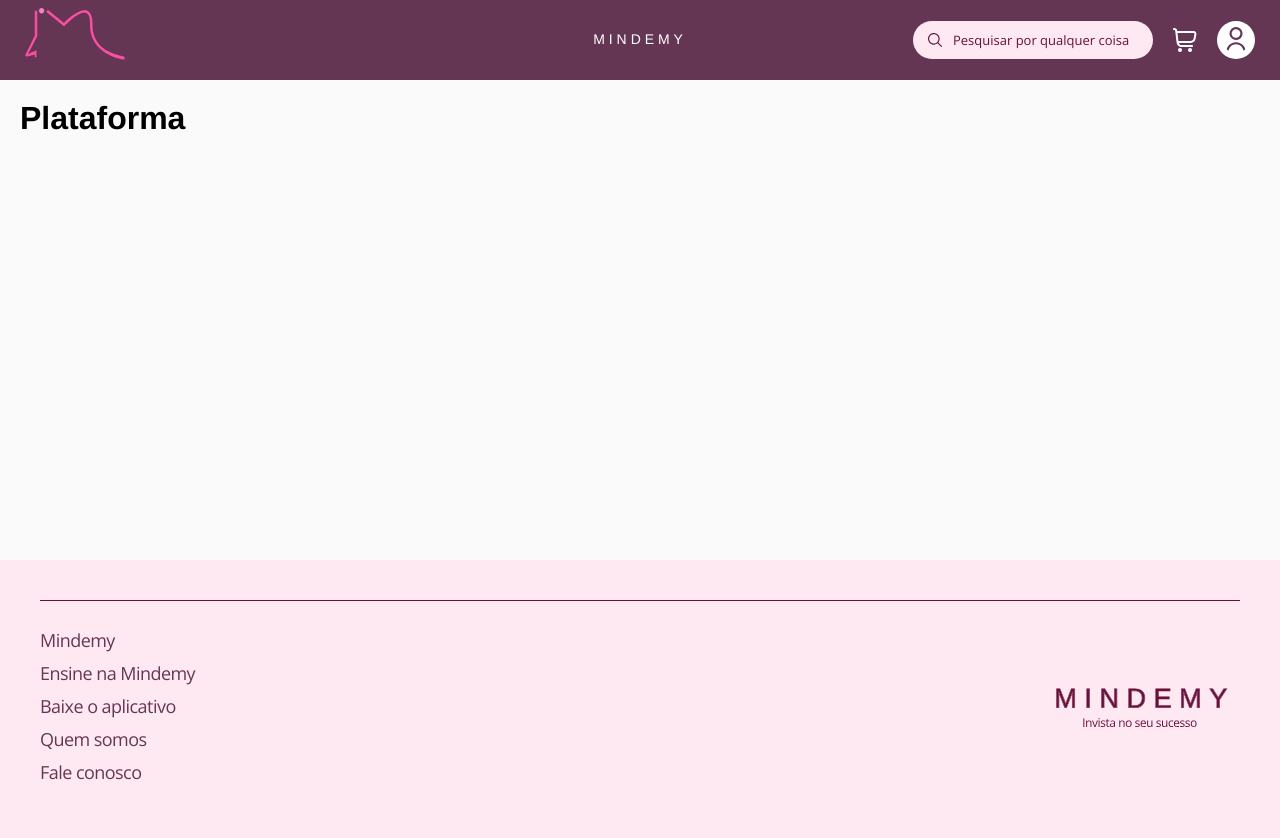
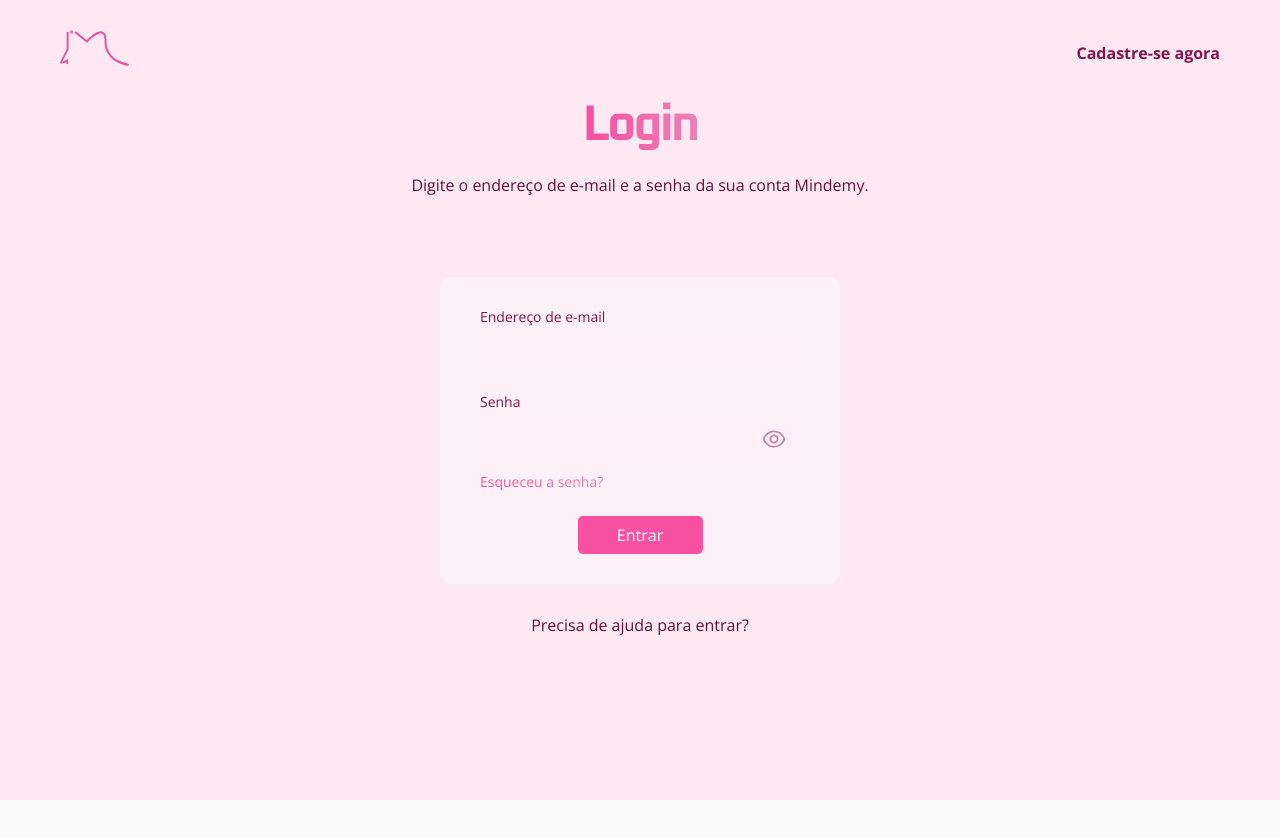
Before and after one commit to lidiojr0/rota-trainee-frontend, a React (Create React App) app: page /login in a window 1280 px wide. Shown: the top 838 px of the page. After the commit the page ends 800 px from the top, so only its background shows below. Built offline with nearby package versions, Linux system fonts and the light colour scheme; the HTML template or start-up script is replaced by a standard one.

Commit message:
feat: implementa fluxo de autenticacao com transicoes de login, cadastro e recuperacao de senha

```diff
--- a/package.json
+++ b/package.json
@@ -9,6 +9,7 @@
     "@testing-library/user-event": "^13.5.0",
     "react": "^19.2.6",
     "react-dom": "^19.2.6",
+    "react-router-dom": "^7.15.1",
     "react-scripts": "5.0.1",
     "web-vitals": "^2.1.4"
   },
--- a/src/App.js
+++ b/src/App.js
@@ -1,22 +1,40 @@
 import React from 'react';
+import { BrowserRouter, Routes, Route, useLocation } from 'react-router-dom';
+
 import NavBar from './components/NavBar';
 import Footer from './components/Footer';
+import Home from './pages/Home';
+import Login from './pages/Login';
 
-function App() {
+function AppContent() {
+  const location = useLocation();
+
+  const isLoginPage = location.pathname === '/login';
+
   return (
-    <div>
-      {/* Cabeçalho */}
-      <NavBar />
+    <div style={{ display: 'flex', flexDirection: 'column', minHeight: '100vh' }}>
 
-      {/* Resto da página*/}
-      <main style={{ padding: '20px', minHeight: '60vh' }}>
-        <h1>Plataforma</h1>
+      {!isLoginPage && <NavBar />}
+
+      <main style={{ flex: 1 }}>
+        <Routes>
+          <Route path="/" element={<Home />} />
+          <Route path="/login" element={<Login />} />
+        </Routes>
       </main>
 
-      {/* Rodapé */}
-      <Footer />
+      {!isLoginPage && <Footer />}
+
     </div>
   );
 }
 
+function App() {
+  return (
+    <BrowserRouter>
+      <AppContent />
+    </BrowserRouter>
+  );
+}
+
 export default App;
--- a/src/index.css
+++ b/src/index.css
@@ -1,5 +1,6 @@
 @import url('https://fonts.googleapis.com/css2?family=Arimo:wght@400;700&display=swap');
 @import url('https://fonts.googleapis.com/css2?family=Arimo:wght@400;700&family=Open+Sans:wght@400;600&display=swap');
+@import url('https://fonts.googleapis.com/css2?family=Arimo:wght@400;700&family=Open+Sans:wght@400;600;700&family=Oxanium:wght@700&display=swap');
 
 :root {
   --cor-fundo-navbar: rgba(101, 54, 84, 1);
--- /dev/null
+++ b/src/pages/Home.js
@@ -0,0 +1,12 @@
+import React from 'react';
+
+function Home() {
+  return (
+    <div style={{ padding: '40px', textAlign: 'center', minHeight: '60vh' }}>
+      <h1>Página Inicial da Mindemy</h1>
+      <p> Banner, Carrocel, etc</p>
+    </div>
+  );
+}
+
+export default Home;
--- /dev/null
+++ b/src/pages/Login.css
@@ -0,0 +1,191 @@
+/* Container que engloba toda a página de Login */
+.auth-page {
+  background-color: rgba(254, 233, 243, 1);
+  min-height: 100vh;
+  padding: 20px 60px;
+  display: flex;
+  flex-direction: column;
+  box-sizing: border-box;
+}
+
+/* Cabeçalho exclusivo da página de autenticação */
+.auth-header {
+  display: flex;
+  justify-content: space-between;
+  align-items: center;
+  padding: 10px 0;
+  width: 100%;
+}
+
+.auth-logo {
+  height: 45px;
+  width: auto;
+}
+
+.toggle-auth-btn {
+  background: none;
+  border: none;
+  color: rgba(135, 21, 76, 1);
+  font-family: 'Open Sans', sans-serif;
+  font-weight: 700;
+  font-size: 16px;
+  cursor: pointer;
+}
+
+/* Container central do formulário */
+.auth-container {
+  max-width: 600px;
+  width: 100%;
+  margin: 0 auto;
+  display: flex;
+  flex-direction: column;
+  align-items: center;
+  text-align: center;
+  padding-top: 15px;
+  flex: 1;
+}
+
+/* O texto em degradê */
+.gradient-text {
+  font-family: 'Oxanium', sans-serif;
+  font-size: 50px;
+  font-weight: 700;
+  line-height: 1.05;
+  letter-spacing: -0.06em;
+  background: linear-gradient(89.2deg, #F851A2 11.05%, #EC82B5 99.52%);
+  -webkit-background-clip: text;
+  -webkit-text-fill-color: transparent;
+  margin-bottom: 20px; /* Aproximado do subtítulo */
+}
+
+.auth-subtitle {
+  font-family: 'Open Sans', sans-serif;
+  font-size: 16px;
+  color: rgba(103, 16, 58, 1);
+  margin-bottom: 80px;
+  line-height: 1.56;
+}
+
+/* Estrutura do Formulário */
+.auth-form {
+  width: 100%;
+  max-width: 400px;
+  background-color: rgba(255, 245, 251, 0.6);
+  padding: 30px 40px;
+  border-radius: 12px;
+  display: flex;
+  flex-direction: column;
+  gap: 15px;
+}
+
+.input-group {
+  display: flex;
+  flex-direction: column;
+  align-items: flex-start;
+  text-align: left;
+}
+
+.input-group label {
+  font-family: 'Open Sans', sans-serif;
+  font-size: 14px;
+  color: rgba(135, 21, 76, 1);
+  margin-bottom: 5px;
+}
+
+/* O fundo dos inputs */
+.input-group input {
+  width: 100%;
+  padding: 12px 15px;
+  border: none;
+  border-radius: 8px;
+  background-color: rgba(255, 240, 248, 1);
+  outline: none;
+  font-family: 'Open Sans', sans-serif;
+  font-size: 16px;
+  box-sizing: border-box;
+}
+
+.input-with-icon {
+  width: 100%;
+  position: relative;
+  display: flex;
+  align-items: center;
+}
+
+.input-with-icon input {
+  padding-right: 45px;
+}
+
+.eye-icon {
+  position: absolute;
+  right: 15px;
+  width: 22px;
+  height: auto;
+  cursor: pointer;
+  opacity: 0.6;
+  transition: 0.3s;
+}
+
+.eye-icon:hover {
+  opacity: 1;
+}
+
+.forgot-password {
+  align-self: flex-start;
+  font-family: 'Open Sans', sans-serif;
+  font-size: 14px;
+  background: linear-gradient(89.2deg, #F851A2 11.05%, #EC82B5 99.52%);
+  -webkit-background-clip: text;
+  -webkit-text-fill-color: transparent;
+  text-decoration: none;
+  margin-top: -5px;
+}
+
+/* Botões de Ação */
+.auth-actions {
+  display: flex;
+  justify-content: center;
+  gap: 20px;
+  margin-top: 10px;
+}
+
+.btn-primary {
+  background-color: rgba(248, 81, 162, 1);
+  color: white;
+
+  width: 125px;
+  height: 38px;
+  font-size: 16px;
+
+  border-radius: 5px;
+  border: none;
+  font-family: 'Open Sans', sans-serif;
+  cursor: pointer;
+  transition: opacity 0.3s ease;
+}
+
+.btn-primary:hover {
+  opacity: 0.8;
+}
+
+.btn-cancel {
+  background: transparent;
+  color: rgba(248, 81, 162, 1);
+
+  width: 125px;
+  height: 38px;
+  font-size: 16px;
+
+  border-radius: 5px;
+  border: none;
+  font-family: 'Open Sans', sans-serif;
+  cursor: pointer;
+}
+
+.auth-footer-text {
+  font-family: 'Open Sans', sans-serif;
+  font-size: 16px;
+  color: rgba(103, 16, 58, 1);
+  margin-top: 30px;
+  margin-bottom: 20px;
+}
--- /dev/null
+++ b/src/pages/Login.js
@@ -0,0 +1,138 @@
+import React, { useState } from 'react';
+import './Login.css';
+import olhoImg from '../assets/olho.svg';
+import logoImg from '../assets/logo.svg';
+
+function Login() {
+  const [authMode, setAuthMode] = useState('login');
+  const [mostrarSenha, setMostrarSenha] = useState(false);
+
+  return (
+    <div className="auth-page">
+
+      {/* Cabeçalho */}
+      <div className="auth-header">
+        <img src={logoImg} alt="Mindemy Logo" className="auth-logo" />
+
+        <button
+          className="toggle-auth-btn"
+          onClick={() => setAuthMode(authMode === 'login' ? 'register' : 'login')}
+        >
+          {authMode === 'login' ? 'Cadastre-se agora' : 'Fazer Login'}
+        </button>
+      </div>
+
+      <div className="auth-container">
+
+        {/* Título */}
+        <h1 className="gradient-text">
+          {authMode === 'login' && 'Login'}
+          {authMode === 'register' && 'Invista no seu sucesso!'}
+          {authMode === 'forgot' && 'Redefina sua senha'}
+        </h1>
+
+        {/* Subtítulo */}
+        <p className="auth-subtitle">
+          {authMode === 'login' && 'Digite o endereço de e-mail e a senha da sua conta Mindemy.'}
+          {authMode === 'register' && 'Crie sua conta agora e tenha acesso a cursos exclusivos, desenvolvidos por especialistas, para você dominar as habilidades mais requisitadas do mercado. Invista no seu futuro e aprenda no seu ritmo, com conteúdo de qualidade e atualizado. Não perca tempo, o futuro da tecnologia espera por você!'}
+          {authMode === 'forgot' && 'Digite o endereço de e-mail que você usa na Mindemy para enviarmos um link de redefinição de senha.'}
+        </p>
+
+        <form className="auth-form" onSubmit={(e) => e.preventDefault()}>
+
+          {/* Campos exclusivos do Cadastro */}
+          {authMode === 'register' && (
+            <>
+              <div className="input-group">
+                <label>Nome do usuário</label>
+                <input type="text" />
+              </div>
+              <div className="input-group">
+                <label>CPF</label>
+                <input type="text" />
+              </div>
+            </>
+          )}
+
+          {/* Campo de E-mail (vai aparecer em todas as telas) */}
+          <div className="input-group">
+            <label>Endereço de e-mail</label>
+            <input type="email" />
+          </div>
+
+          {/* Campo de Senha (vai aparecer no Login e no Cadastro, mas não no Forgot) */}
+          {authMode !== 'forgot' && (
+            <div className="input-group senha-group">
+              <label>Senha</label>
+              <div className="input-with-icon">
+                <input type={mostrarSenha ? "text" : "password"} />
+                <img
+                  src={olhoImg}
+                  alt="Mostrar/Esconder senha"
+                  className="eye-icon"
+                  onClick={() => setMostrarSenha(!mostrarSenha)}
+                />
+              </div>
+            </div>
+          )}
+
+          {/* Confirmação de Senha (só no Cadastro) */}
+          {authMode === 'register' && (
+            <div className="input-group senha-group">
+              <label>Confirmação de Senha</label>
+              <div className="input-with-icon">
+                <input type={mostrarSenha ? "text" : "password"} />
+                <img
+                  src={olhoImg}
+                  alt="Mostrar/Esconder senha"
+                  className="eye-icon"
+                  onClick={() => setMostrarSenha(!mostrarSenha)}
+                />
+              </div>
+            </div>
+          )}
+
+          {/* Link de Esqueci a Senha */}
+          {authMode === 'login' && (
+            <a
+              href="#"
+              className="forgot-password"
+              onClick={(e) => {
+                e.preventDefault();
+                setAuthMode('forgot');
+              }}
+            >
+              Esqueceu a senha?
+            </a>
+          )}
+
+          {/* Botões de Ação */}
+          <div className="auth-actions">
+            <button className="btn-primary" type="submit">
+              {authMode === 'login' && 'Entrar'}
+              {authMode === 'register' && 'Cadastrar'}
+              {authMode === 'forgot' && 'Enviar'}
+            </button>
+
+            {/* o botão de cancelar aparece no Cadastro e na Redefinição, e volta para o Login */}
+            {authMode !== 'login' && (
+              <button
+                className="btn-cancel"
+                type="button"
+                onClick={() => setAuthMode('login')}
+              >
+                Cancele
+              </button>
+            )}
+          </div>
+        </form>
+
+        {/* rodapé que só tem no Login */}
+        {authMode === 'login' && <p className="auth-footer-text">Precisa de ajuda para entrar?</p>}
+
+      </div>
+    </div>
+  );
+}
+
+export default Login;
```
Also changed, not shown: src/assets/olho.svg (added), 1 other file (tests, documents, lock files or other folders).
